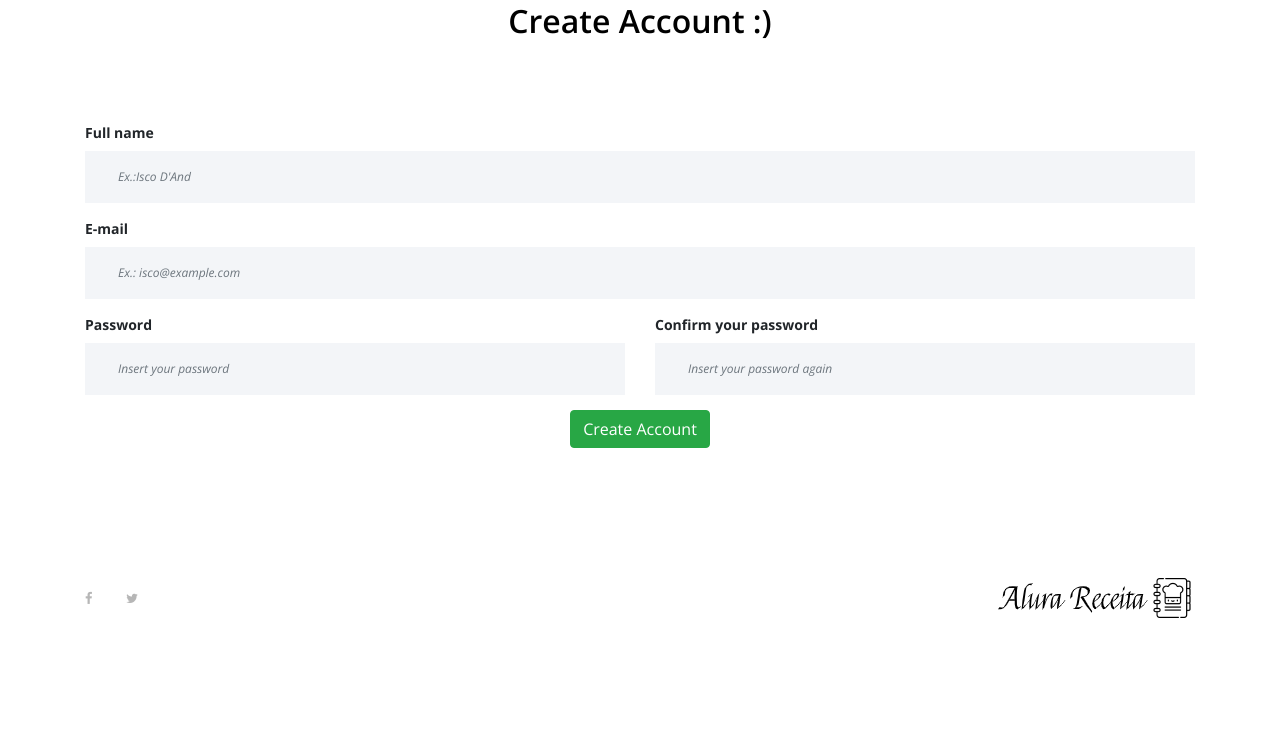
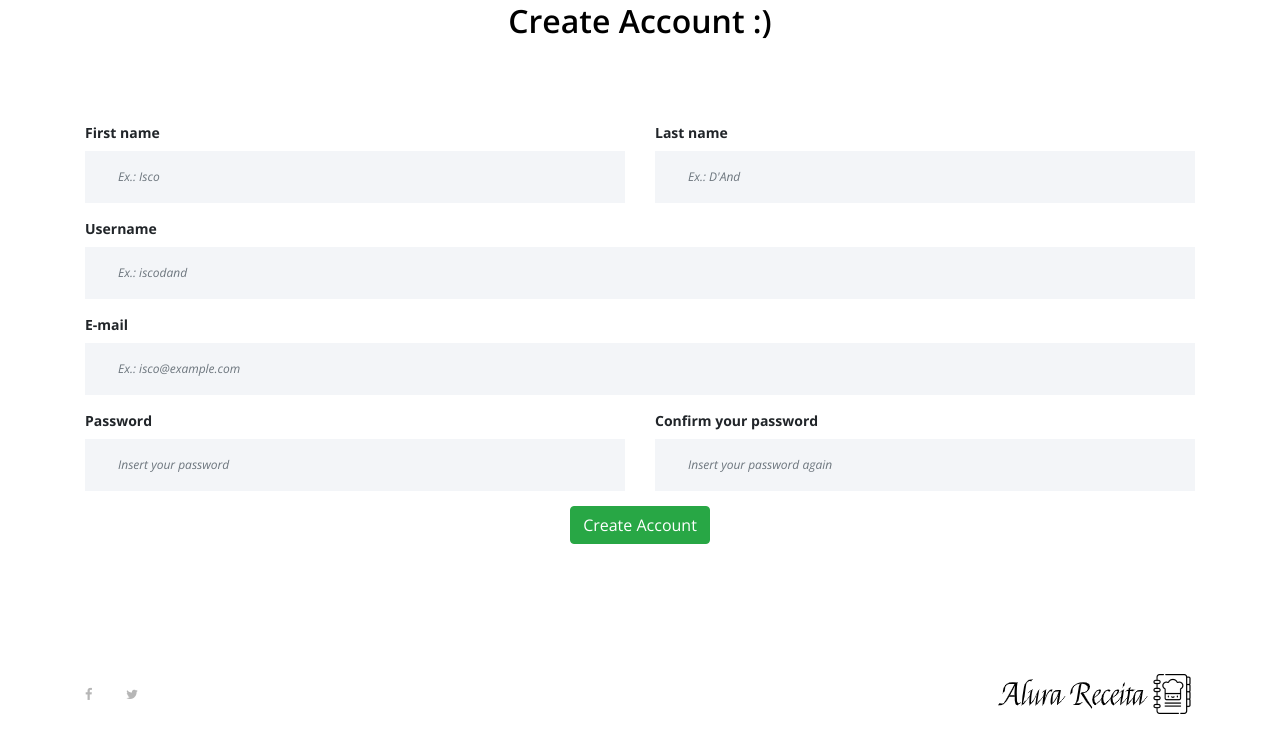
Before and after one commit to iscodand/django-recipes-site, a Django app: template templates/users/register.html in a window 1280 px wide. Shown: the part 195-941 px from the top of the page. Before the commit the page ends 813 px from the top, so only its background shows below. Run offline with Django 4.2, Linux system fonts and the light colour scheme; the template is opened without the code that fills it, so the values that code supplies are empty; some libraries are stand-ins or nearby versions.

Commit message:
Add: First and Last names to Register

```diff
--- a/templates/users/dashboard.html
+++ b/templates/users/dashboard.html
@@ -11,7 +11,7 @@
         <div class="row">
             <div class="col-12">
                 <div class="section-heading">
-                    <h3>Hello, {{ user.username }} :)</h3>
+                    <h3>Hello, {{ user.first_name }} :)</h3>
                 </div>
             </div>
         </div>
--- a/templates/users/register.html
+++ b/templates/users/register.html
@@ -23,9 +23,17 @@
                     <form action="{% url 'register' %}" method="post">
                         {% csrf_token %}
                         <div class="row">
+                            <div class="col-12 col-lg-6">
+                                <label for="nome_receita"><b>First name</b></label>
+                                <input type="text" class="form-control" name="first_name" placeholder="Ex.: Isco" required>
+                            </div>
+                            <div class="col-12 col-lg-6">
+                                <label for="nome_receita"><b>Last name</b></label>
+                                <input type="text" class="form-control" name="last_name" placeholder="Ex.: D'And" required>
+                            </div>
                             <div class="col-12 col-lg-12">
-                                <label for="nome_receita"><b>Full name</b></label>
-                                <input type="text" class="form-control" name="name" placeholder="Ex.:Isco D'And" required>
+                                <label for="nome_receita"><b>Username</b></label>
+                                <input type="text" class="form-control" name="username" placeholder="Ex.: iscodand" require d>
                             </div>
                             <div class="col-12 col-lg-12">
                                 <label for="email"><b>E-mail</b></label>
```
